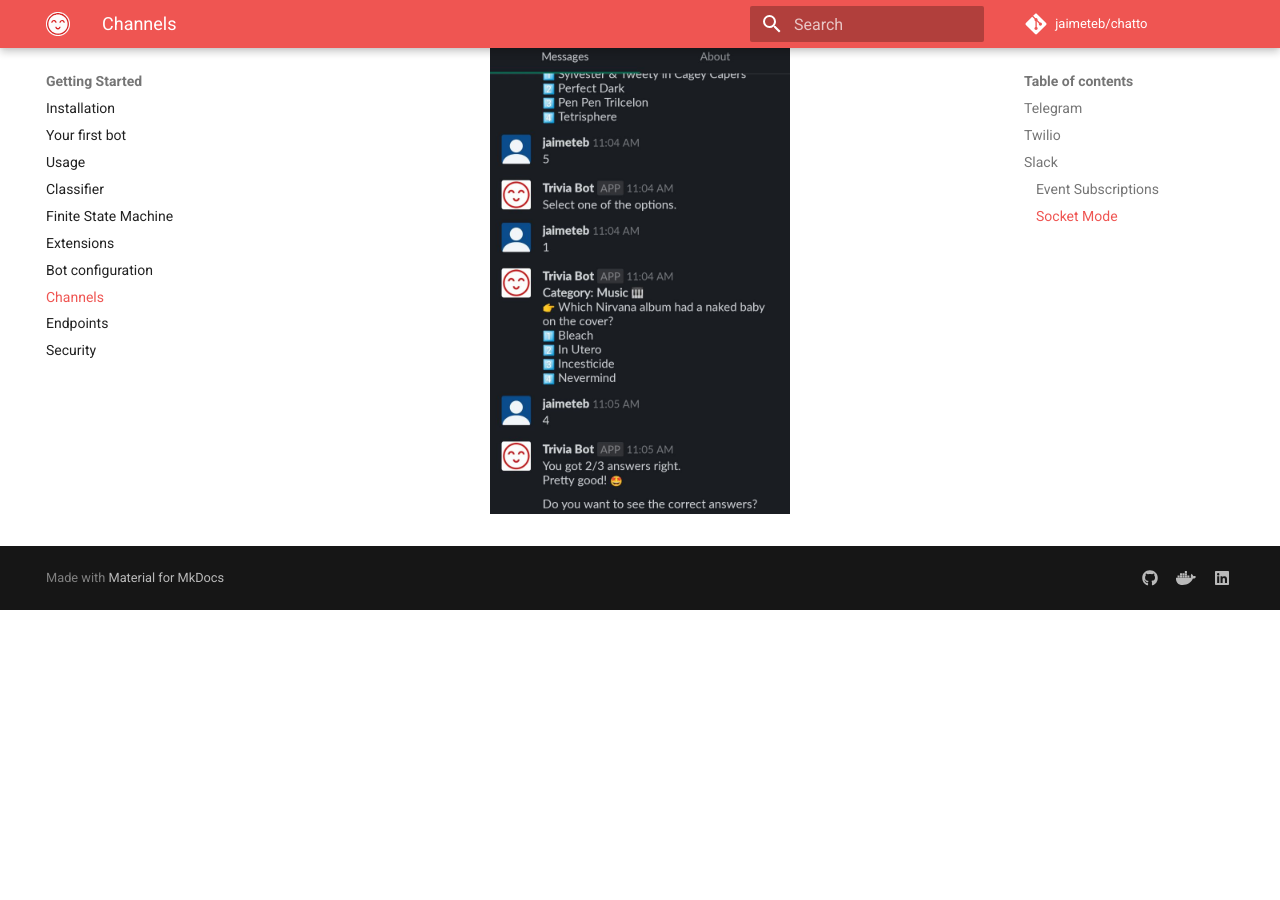
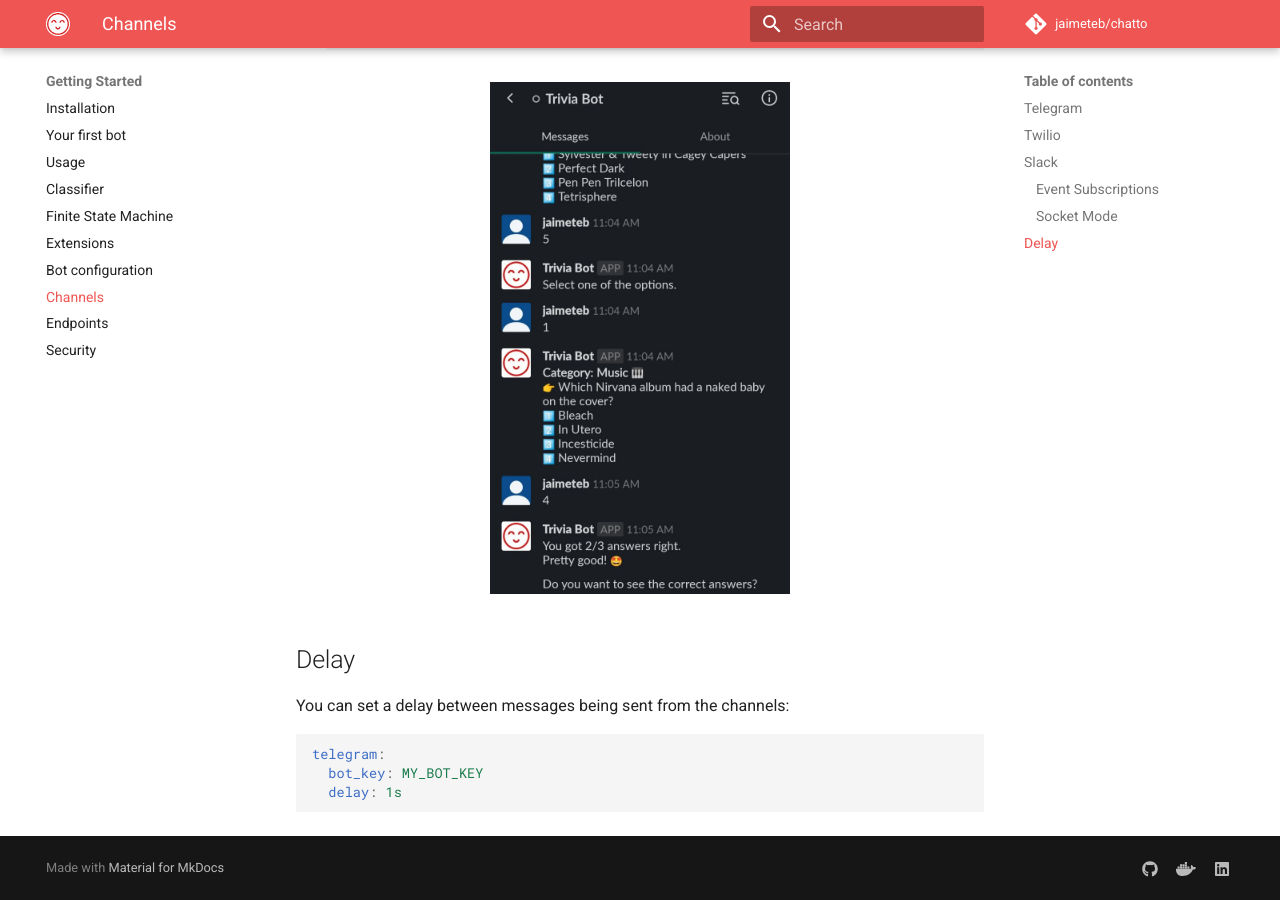
Before and after one commit to jaimeteb/chatto, an MkDocs documentation site: the page built from docs/channels.md, in a window 1280 px wide and 900 px high, scrolled down 2600 px. Built offline with MkDocs 1.6.1 and Material for MkDocs 9.7.7, drawn with Linux system fonts in a browser that asks for light colours; comment, search, counter and statistics services are not loaded; before the commit the page ends 3210 px from its top, so only the background shows below that.

Commit message:
Update docs

````diff
--- a/docs/channels.md
+++ b/docs/channels.md
@@ -24,7 +24,7 @@
       bot_key:    # CHATTO_CHN_TELEGRAM_BOT_KEY=this-is-my-telegram-bot-key
     ```
 
-### Telegram
+## Telegram
 
 You can connect your Chatto bot to [Telegram](https://core.telegram.org/bots) by providing your Telegram Bot Key, either directly in the **chn.yml** file or by setting the `CHATTO_CHN_TELEGRAM_BOT_KEY` environment variable.
 
@@ -34,7 +34,7 @@
 <img src="/img/telegram_channel.jpg" alt="Telegram" width="300"/>
 </p>
 
-### Twilio
+## Twilio
 
 Similarly, connect your bot to [Twilio](https://www.twilio.com/messaging-api) by adding your credentials to the file or by setting the corresponding environment variables (`CHATTO_CHN_TWILIO_ACCOUNT_SID`, etc.).
 
@@ -44,18 +44,18 @@
 <img src="/img/twilio_channel.jpg" alt="Twilio" width="300"/>
 </p>
 
-### Slack
+## Slack
 
 You can connect your bot to your Slack workspace by adding your [Slack App](https://api.slack.com/apps) Tokens to the **chn.yml** file directly or set the `CHATTO_CHN_SLACK_TOKEN` and `CHATTO_CHN_SLACK_APP_TOKEN` environment variables.
 
-#### Event Subscriptions
+### Event Subscriptions
 
 You can use Slack Event Subscriptions to interact with your bot. To receive messages make sure you:
 
 * Enable Event Subscriptions and set the request URL to `/channels/slack`.
 * Subscribe to `app_mention` and `message.im` events.
 
-#### Socket Mode
+### Socket Mode
 
 You can also use your bot in Slack's socket mode. To do this:
 
@@ -71,3 +71,13 @@
 <p align="center">
 <img src="/img/slack_channel.jpg" alt="Slack" width="300"/>
 </p>
+
+## Delay
+
+You can set a delay between messages being sent from the channels:
+
+```yaml
+telegram:
+  bot_key: MY_BOT_KEY
+  delay: 1s
+```
````
Also changed, not shown: docs/botconfiguration.md (+6 -6 lines), docs/changelog.md (+15 -0 lines).
